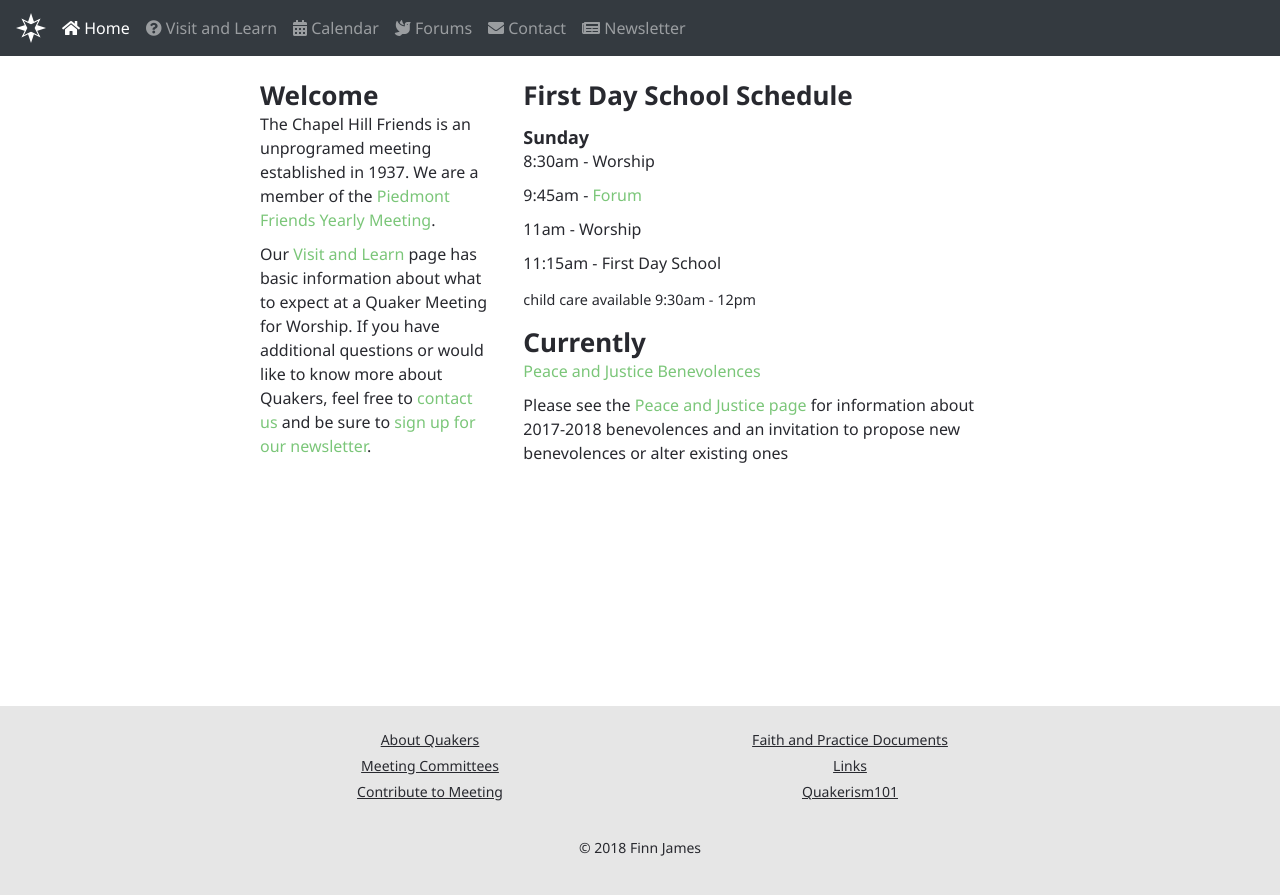
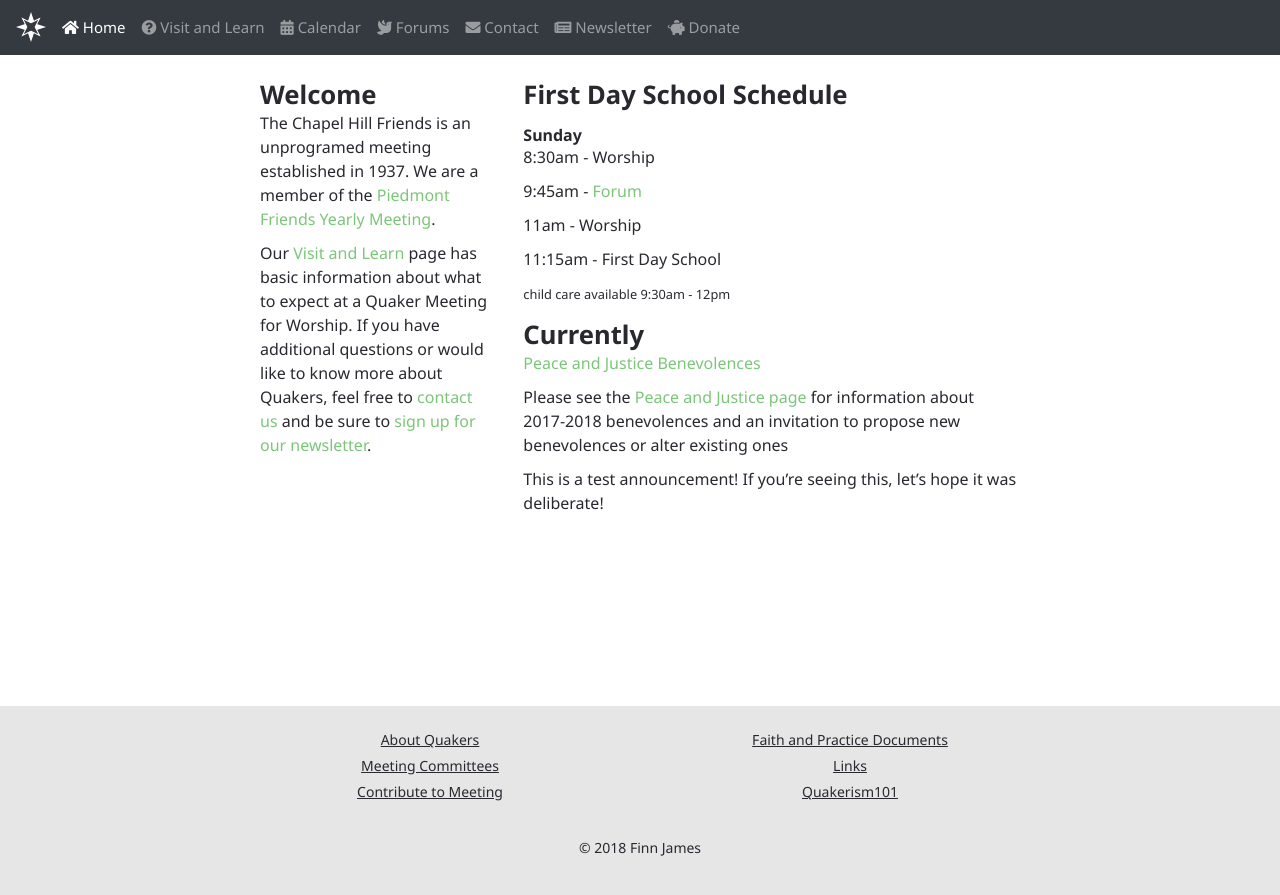
Before and after one commit to chfm/chfm.github.io, a Jekyll site: the page built from index.md, in a window 1280 px wide. Shown: the top 895 px of the page. Built offline with Jekyll 4.4.1, drawn with Linux system fonts in a browser that asks for light colours; nearby versions of some CDN libraries.

Commit message:
donate page and currently

```diff
--- a/_config.yml
+++ b/_config.yml
@@ -30,6 +30,7 @@ plugins:
 
 collections:
   - forums
+  - currently
 
 # Exclude from processing.
 # The following items will not be processed, by default. Create a custom list
--- a/_data/navigation.yml
+++ b/_data/navigation.yml
@@ -16,3 +16,6 @@
 - name: Newsletter
   link: /newsletter
   icon: newspaper
+- name: Donate
+  link: /donate
+  icon: piggy-bank
--- a/_sass/main.scss
+++ b/_sass/main.scss
@@ -26,7 +26,8 @@
   background-attachment: fixed;
 }
 
-$fontstack: 'Noto Sans', Helvetica, sans-serif;
+$fontsize: 16px;
+$fontstack: "Noto Sans", Helvetica, sans-serif;
 $titlestack: $fontstack;
 $titlestyle: normal;
 $transition: all 200ms ease-in-out;
@@ -47,7 +48,7 @@ html, body {
 body {
   color: $textcolor;
   font-family: $fontstack;
-  font-size: 18px;
+  font-size: $fontsize;
   display: flex;
   flex-direction: column;
   position: relative;
@@ -57,7 +58,7 @@ body {
 h1 {
   font-family: $fontstack;
   font-weight: 700;
-  font-size: 26px;
+  font-size: $fontsize * 1.6;
   font-style: $titlestyle;
   color: $textcolor;
   display: inline-block;
@@ -68,7 +69,7 @@ h1 {
 h2 {
   color: $textcolor;
   font-weight: 700;
-  font-size: 18px;
+  font-size: $fontsize;
   margin-bottom: 0px;
   margin-top: 15px;
 }
@@ -76,14 +77,14 @@ h2 {
 h3 {
   color: $textcolor;
   padding-top: 5px;
-  font-size: 16px;
+  font-size: $fontsize;
   font-style: italic;
 }
 
 p {
   font-family: $fontstack;
   color: $textcolor;
-  font-size: 16px;
+  font-size: $fontsize;
   margin-bottom: 10px
 }
 
@@ -98,36 +99,6 @@ a {
   &:hover, &:visited, &:link, &:active {
       text-decoration: none;
   }
-}
-
-#header {
-  color: $textcolor;
-  margin: 0px;
-  background-color: $color2;
-  padding: 0px;
-  div {
-    margin-left: 0px;
-    margin-right: 0px;
-  }
-}
-
-#chfmText {
-  font-family: $titlestack;
-  font-weight: 700;
-  font-size: 34px;
-  font-style: $titlestyle;
-  color: $textcolor;
-  text-align: center;
-}
-
-#slogan {
-  font-family: $fontstack;
-  font-style: italic;
-  font-weight: 300;
-  text-align: center;
-  font-size: 22px;
-  color: $color3;
-  margin: 0px;
 }
 
 .tooltip-inner {
@@ -145,7 +116,7 @@ a {
 }
 
 .navbar {
-  font-size: 16px;
+  font-size: $fontsize - 1; // a better solution is probably in order
 }
 
 .navbar-dark {
@@ -155,6 +126,10 @@ a {
 
 .navbar-brand {
   font-weight: 700;
+}
+
+.navbar-nav {
+  white-space: nowrap;
 }
 
 .popover {
@@ -202,7 +177,7 @@ a {
     padding: 0px;
     white-space: normal;
     text-align: left;
-    transition: color 0;
+    font-size: $fontsize;
     &:hover{
       color: $light1;
     }
--- a/index.md
+++ b/index.md
@@ -24,6 +24,15 @@ sidebar: home
       <p></p>
       {% capture currently-include %}{% include currently.md %}{% endcapture %}
       {{ currently-include | markdownify }}
+
+      {% for item in site.currently %}
+        {% capture currentDate %}{{ site.time | date: '%s' }}{% endcapture %}
+        {% capture addDate %}{{ item.addDate | date: '%s' }}{% endcapture %}
+        {% capture removeDate %}{{ item.removeDate | date: '%s' }}{% endcapture %}
+        {% if currentDate > addDate and currentDate < removeDate %}
+          {{ item.content | markdownify }}
+        {% endif %}
+      {% endfor %}
     </div>
   </div>
 </div>
```
Also changed, not shown: _currently/test.md (added, +8 -0 lines), donate.md (added, +23 -0 lines), assets/images/countryside.jpg (added).
